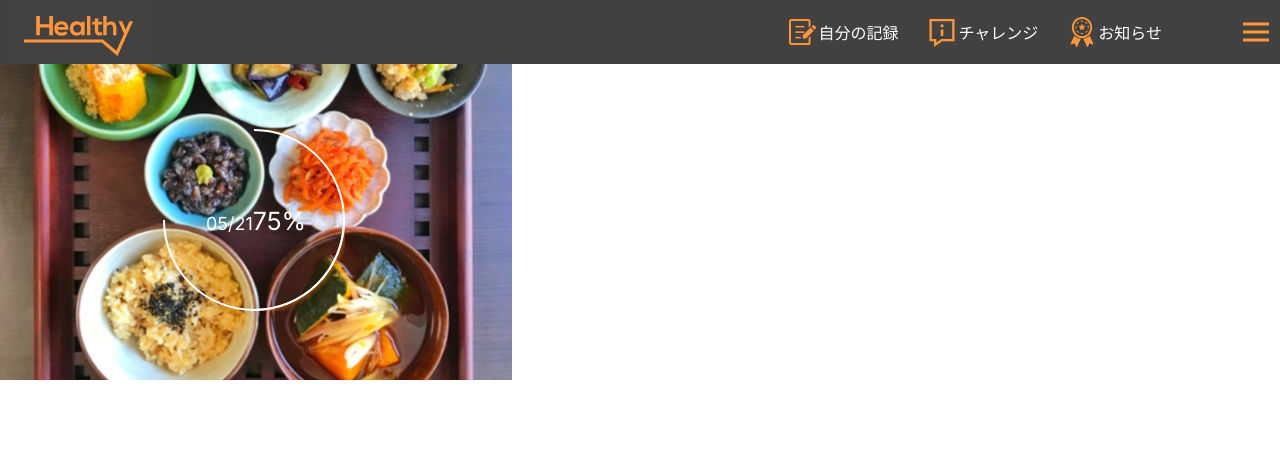
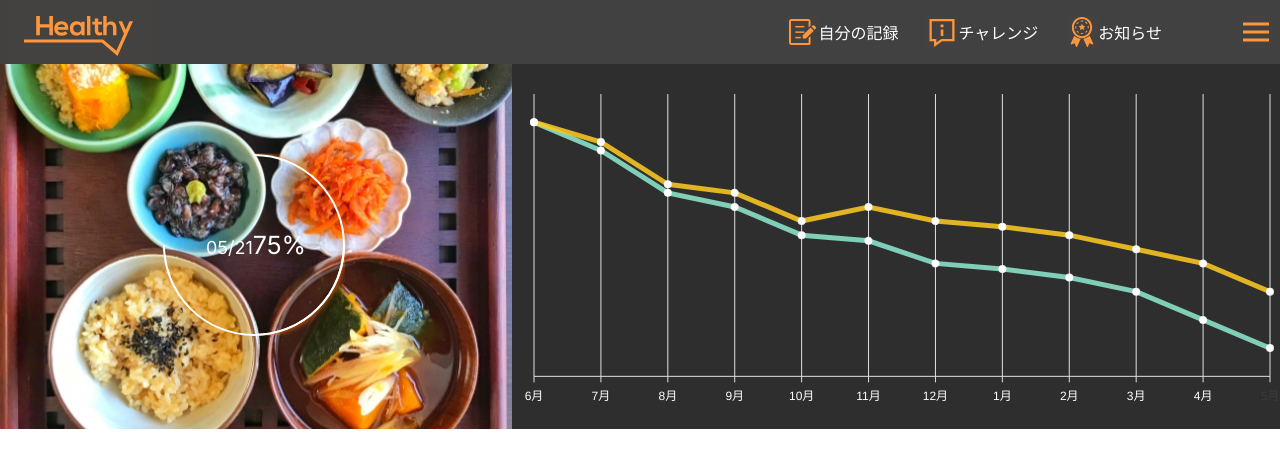
Before and after one commit to thvu2710/arent-test, a React (Create React App) app: page / in a window 1280 px wide. Shown: the top 468 px of the page. Built offline with nearby package versions, Linux system fonts and the light colour scheme.

Commit message:
feat: complete right banner body fat percentage graph

```diff
--- /dev/null
+++ b/src/components/Chart/ChartWrapper.tsx
@@ -0,0 +1,13 @@
+import { ChartPropsType } from './type'
+import Chart from 'react-apexcharts'
+
+const ChartWrapper: React.FC<ChartPropsType> = ({ ...props }) => {
+  const { series, options } = props
+  return (
+    <div>
+      <Chart options={options} series={series} type='line' width={'100%'} height={350} />
+    </div>
+  )
+}
+
+export default ChartWrapper
--- /dev/null
+++ b/src/components/Chart/index.ts
@@ -0,0 +1,2 @@
+import ChartWrapper from './ChartWrapper'
+export default ChartWrapper
--- /dev/null
+++ b/src/components/Chart/type.ts
@@ -0,0 +1,8 @@
+import { DefaultPropsType } from '../../global/types'
+import { ApexOptions } from 'apexcharts'
+
+export interface ChartPropsType extends DefaultPropsType {
+  type?: string
+  options: ApexOptions
+  series: ApexOptions['series']
+}
--- a/src/components/MainBanner/MainBanner.tsx
+++ b/src/components/MainBanner/MainBanner.tsx
@@ -1,13 +1,74 @@
+import ChartWrapper from '../Chart/ChartWrapper'
 import CircleProgress from '../CircleProgress/CircleProgress'
 import './main-banner.scss'
 
 export default function MainBanner() {
+  const dataChart = {
+    options: {
+      colors: ['#8FE9D0', '#FFCC21'],
+      dataLabels: {
+        enabled: false
+      },
+      chart: {
+        id: 'apexchart-example',
+        background: '#2E2E2E',
+        toolbar: {
+          show: false
+        }
+      },
+      xaxis: {
+        categories: ['6月', '7月', '8月', '9月', '10月', '11月', '12月', '1月', '2月', '3月', '4月', '5月'],
+        labels: {
+          style: {
+            colors: ['#fff', '#fff', '#fff', '#fff', '#fff', '#fff', '#fff', '#fff', '#fff', '#fff', '#fff']
+          }
+        }
+      },
+      yaxis: {
+        labels: {
+          show: false,
+          style: {
+            colors: ['#fff', '#fff', '#fff', '#fff', '#fff', '#fff', '#fff', '#fff', '#fff', '#fff', '#fff']
+          }
+        }
+      },
+      legend: {
+        show: false
+      },
+      grid: {
+        xaxis: {
+          lines: {
+            show: true
+          }
+        },
+        yaxis: {
+          lines: {
+            show: false
+          }
+        }
+      },
+      markers: {
+        size: 3,
+        colors: '#fff'
+      }
+    },
+    series: [
+      {
+        data: [90, 80, 65, 60, 50, 48, 40, 38, 35, 30, 20, 10]
+      },
+      {
+        data: [90, 83, 68, 65, 55, 60, 55, 53, 50, 45, 40, 30]
+      }
+    ]
+  }
   return (
-    <div className='container mx-auto flex flex-row justify-center'>
-      <div className='left-banner' style={{ width: '40%' }}>
+    <div className='container mx-auto flex flex-row justify-center bg-[#2E2E2E]'>
+      <div className='left-banner w-[40%]'>
         <CircleProgress percentage={75} date='05/21'></CircleProgress>
       </div>
-      <div style={{ width: '60%' }}></div>
+      <div className='w-[60%]'>
+        <ChartWrapper {...dataChart} />
+      </div>
     </div>
   )
 }
--- a/src/components/MainBanner/main-banner.scss
+++ b/src/components/MainBanner/main-banner.scss
@@ -3,5 +3,4 @@
     background-repeat: no-repeat;
     background-position: top;
     background-size: cover;
-    min-height: 316px;
 }
```
